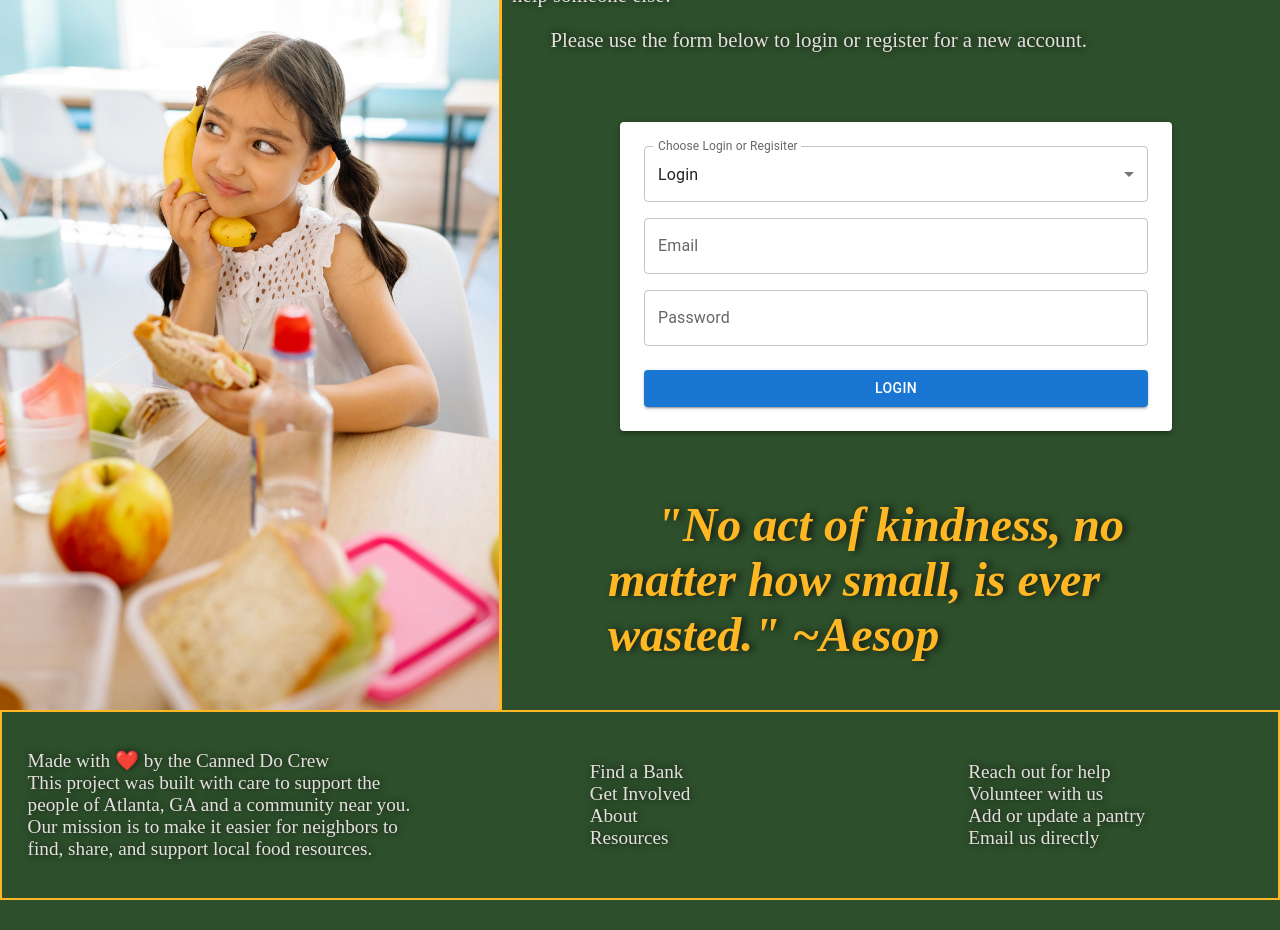
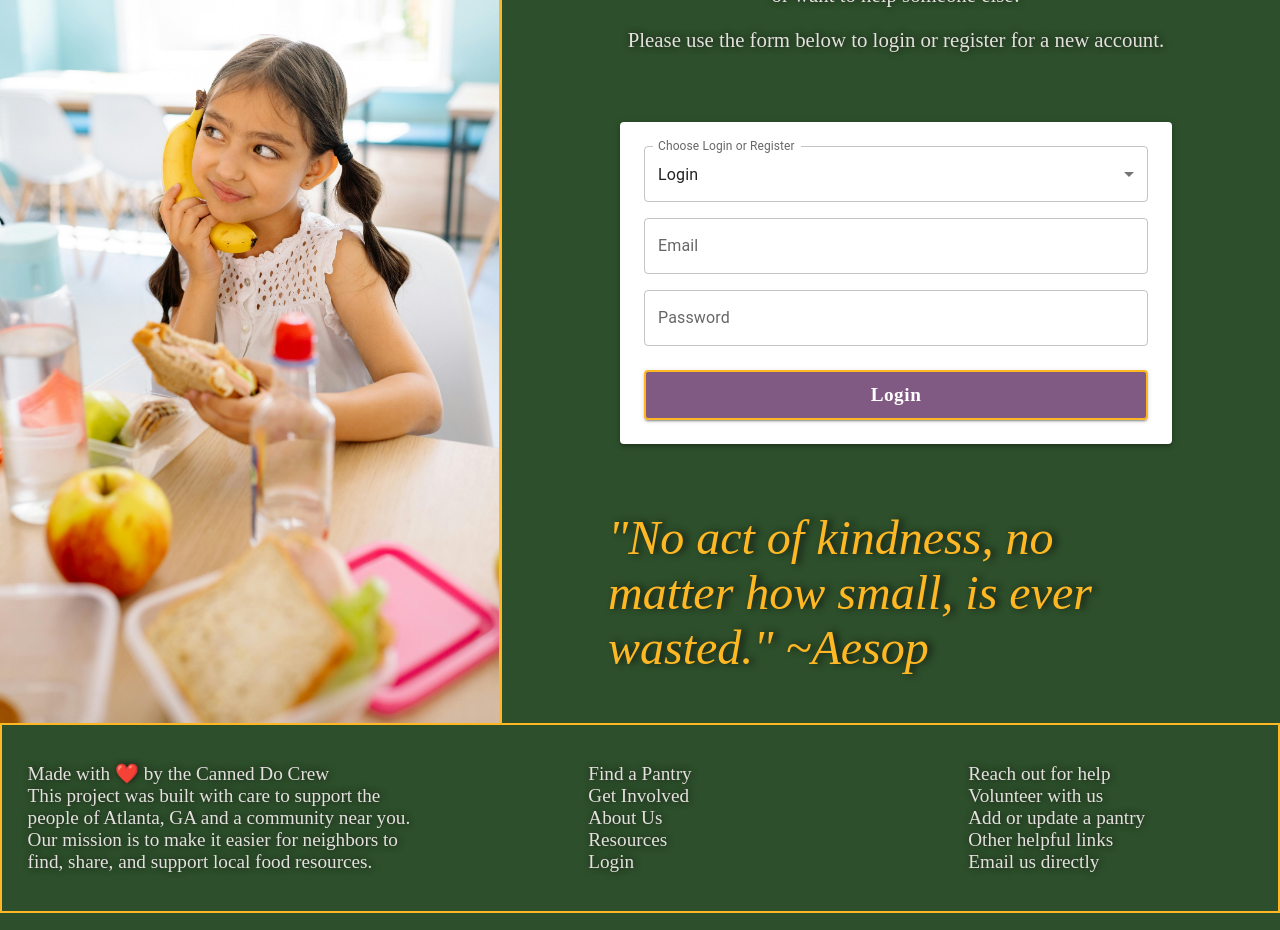
Before and after one commit to Missi3girl/pantry-client, a React (Vite) app: page /getinvolved in a window 1280 px wide. Shown: the part 360-1290 px from the top of the page. Before the commit the page ends 1266 px from the top, so only its background shows below. Built offline with nearby package versions, Linux system fonts and the light colour scheme; no server answers; a web font is replaced by a local one.

Commit message:
Matched styling of getinvolve form to login form, fixed resizing issues with p tags, centered headlines, edited footer links

```diff
--- a/src/components/getInvolvedPage/GetInvolved.css
+++ b/src/components/getInvolvedPage/GetInvolved.css
@@ -28,10 +28,12 @@
 
 #pInvolved {
     font-size: 1.3em;
-    text-indent: 5%;
     font-family: "mrs-eaves-roman-small-caps", "mrs-eaves", serif;
     color: var(--grey);
     text-shadow: var(--black) 1px 0 7px;
+    padding-right: 20px;
+    padding-left: 20px;
+    text-align: center;
 }
 
 h2 {
@@ -39,6 +41,15 @@ h2 {
     font-size: 3em;
     padding: 0 1em;
     margin-top: 3%;
+    text-shadow: var(--black) 4px 0 7px;
+}
+
+#quote {
+    font-family: "mrs-eaves", serif;
+    font-style: italic;
+    font-size: 4em;
+    padding: 0 2em;
+    color: var(--gold);
     text-shadow: var(--black) 4px 0 7px;
 }
 
--- a/src/components/getInvolvedPage/GetInvolved.jsx
+++ b/src/components/getInvolvedPage/GetInvolved.jsx
@@ -13,13 +13,13 @@ export default function GetInvolved() {
      <div id="mainInvolved">
             <div className="involvedForm">
             <h2>Get Involved</h2>
-            <p id="pInvolved">We would love the opportunity to work with you; whether you need help, or want to help someone else!</p>
+            <p id="pInvolved">We would love the opportunity to work with you; whether you need help,<br />or want to help someone else!</p>
             <p id="pInvolved">Please use the form below to login or register for a new account.</p><br />
 
             <LoginRegForm />
 
             <br/>
-            <h3 id="quote">"No act of kindness, no matter how small, is ever wasted." ~Aesop</h3>
+            <p id="quote">"No act of kindness, no matter how small, is ever wasted." ~Aesop</p>
             </div>
             <div className="involvedPhoto">
                 <div id="photoDiv">
--- a/src/components/getInvolvedPage/LoginRegForm.jsx
+++ b/src/components/getInvolvedPage/LoginRegForm.jsx
@@ -121,7 +121,7 @@ export default function LoginRegForm() {
         <Container maxWidth="sm" sx={{ mt: 4 }}>
             <Paper sx={{ p: 3, boxShadow: 3 }}>
                 <FormControl fullWidth error={!!errors.mode} sx={{ mb: 2 }}>
-                    <InputLabel id="auth-mode-label">Choose Login or Regisiter</InputLabel>
+                    <InputLabel id="auth-mode-label">Choose Login or Register</InputLabel>
                     <Select
                         labelId="auth-mode-label"
                         id="auth-mode"
@@ -131,6 +131,14 @@ export default function LoginRegForm() {
                         MenuProps={{
                             PaperProps: {
                                 sx: {
+                                    backgroundColor: 'var(--green)',
+                                    input: {
+                                        fontFamily: '"mrs-eaves", serif',
+                                        backgroundColor: 'var(--purple)',
+                                        '::placeholder': {
+                                            color: 'var(--grey)',
+                                        }
+                                    },
                                     width: 'auto',
                                     '& .MuiMenu-list': {
                                         display: 'flex',
@@ -140,8 +148,12 @@ export default function LoginRegForm() {
                                         padding: 0
                                     },
                                     '& .MuiMenuItem-root': {
+                                        '&.Mui-focused fieldset': {
+                                            borderColor: 'var(--gold)',
+                                            borderWidth:'2px',
+                                        },
                                         fontFamily: 'mrs-eaves, serif',
-                                        color: 'var(--green)',
+                                        color: 'var(--grey)',
                                         fontSize: '1.5rem',
                                         padding: '10px 16px',
                                         borderBottom: '1px solid var(--gold)',
@@ -151,7 +163,7 @@ export default function LoginRegForm() {
                                         '&:hover': {
                                             backgroundColor: '#f3e5f5',
                                             color: 'var(--purple)'
-                                        },
+                                        }
                                     },
                                 },
                             },
@@ -212,7 +224,23 @@ export default function LoginRegForm() {
                         sx={{ mb: 3 }}
                     />
 
-                    <Button variant="contained" type="submit" fullWidth>
+                    <Button   variant="contained"
+  type="submit"
+  fullWidth
+  sx={{
+    backgroundColor: 'var(--purple)',
+    border: '2px solid var(--gold)',
+    color: 'white',
+    fontFamily: '"mrs-eaves", serif',
+    fontWeight: 'bold',
+    fontSize: '1.2rem',
+    textTransform: 'none',
+    '&:hover': {
+      backgroundColor: '#FFB823',
+      color: 'var(--black)',
+    }
+  }}
+>
                         {mode === 'login' ? 'Login' : 'Register'}
                     </Button>
                 </form>
--- a/src/components/headerFooterPage/Footer.jsx
+++ b/src/components/headerFooterPage/Footer.jsx
@@ -14,17 +14,19 @@ Our mission is to make it easier for neighbors to find, share, and support local
             </div>
             <div id="footer2">
                            <ol className="footer-ol">
-                   <li><Link to="/" className="footer-link">Find a Bank</Link></li>
+                   <li><Link to="/" className="footer-link">Find a Pantry</Link></li>
                    <li><Link to="/getinvolved" className="footer-link">Get Involved</Link></li>
-                   <li><Link to="/about" className="footer-link">About</Link></li>
+                   <li><Link to="/about" className="footer-link">About Us</Link></li>
                    <li><Link to="/resources" className="footer-link">Resources</Link></li>
+                   <li><Link to="/getinvolved" className="footer-link">Login</Link></li>
             </ol>
             </div>
             <div id="footer3">
                          <ol className="footer-sponsor-ol">
-                  <li><a href="/"  className="footer-link">Reach out for help</a></li>
-                   <li><a href="/" className="footer-link">Volunteer with us</a></li>
-                   <li><a href="/" className="footer-link">Add or update a pantry</a></li>
+                  <li><a href="/getinvolved"  className="footer-link">Reach out for help</a></li>
+                   <li><a href="/getinvolveds" className="footer-link">Volunteer with us</a></li>
+                   <li><a href="/getinvolved" className="footer-link">Add or update a pantry</a></li>
+                   <li><a href="/resources" className="footer-link">Other helpful links</a></li>
                    <li><a href="mailto:canneddocrew@gmail.com"  className="footer-link">Email us directly </a></li>
             </ol>
             </div>
--- a/src/components/headerFooterPage/Header.jsx
+++ b/src/components/headerFooterPage/Header.jsx
@@ -21,7 +21,7 @@ function Header() {
           </div>
         <div id="nav">
              <ul class="nav-ul">
-                   <li><Link to="/" className="nav-link">Find a Bank</Link></li>
+                   <li><Link to="/" className="nav-link">Find a Pantry</Link></li>
                    <li><Link to="/getinvolved" className="nav-link">Get Involved</Link></li>
                    <li><Link to="/about" className="nav-link">About</Link></li>
                    <li><Link to="/resources"className="nav-link">Resources</Link></li>
--- a/src/components/homePage/Home.css
+++ b/src/components/homePage/Home.css
@@ -36,7 +36,7 @@ body {
     height: 100%;
     width: 25%;
     overflow: auto;
-    padding-right: 1rem;
+    align-items: center;
 }
 
 .mapSection {
@@ -55,12 +55,13 @@ body {
   .locationCard {
     background-color: hsla(41, 100%, 57%, .7);
     width: 84%;
-    padding: 10px;
+    padding: 5px;
     border-radius: 25px;
     text-align: center;
     font-weight: bold;
     color: #141A13;
     box-shadow: 2px 2px 4px rgba(0,0,0,0.1);
+    padding-left: 4px;
   }
 
     .map-box {
@@ -110,6 +111,23 @@ body {
   }
 
 
+#moreInfo {
+  text-align: center;
+  width: 100%;
+  padding-top: .6em;
+  font-size: 1.4em;
+}
+
+#bankTitle {
+    justify-content: center;
+  align-items: center;
+  width: 100%;
+    padding: 0;
+    margin: 0;
+    text-align: center;
+  width: 100%;
+  padding-top: .4em;
+}
 
 
 /*
--- a/src/components/homePage/Home.jsx
+++ b/src/components/homePage/Home.jsx
@@ -8,7 +8,7 @@ const Home = () => {
     <div className="container">
      <div id="mainHome">
       <div className="locationList">
-        <h2>Find a Pantry</h2>
+        <p id="moreInfo">Click a pantry for more information.</p>
           <div className="locationCard"><h3>Toco Hills Community Alliance </h3></div>
           <div className="locationCard"><h3>Atlanta Community Food Bank</h3></div>
           <div className="locationCard"><h3>Intown Cares</h3></div>
@@ -16,6 +16,7 @@ const Home = () => {
           <div className="locationCard"><h3>Food4Lives</h3></div>
           </div>
                 <div className="mapSection">
+
           <Map />
           <SearchBar />
                 </div>
--- a/src/components/homePage/Map.jsx
+++ b/src/components/homePage/Map.jsx
@@ -1,6 +1,7 @@
 import React, { useRef, useEffect, useState } from 'react';
 import mapboxgl from 'mapbox-gl';
 import 'mapbox-gl/dist/mapbox-gl.css';
+import './Home.css'
 
 mapboxgl.accessToken = 'pk.eyJ1IjoiY2FubmVkZG9jcmV3IiwiYSI6ImNtZDNwemMwYTA3Nngya29paGpkZGd1cTQifQ.zqgZy0q8PJVH9rA7VdSDog';
 
@@ -47,6 +48,7 @@ const Map = () => {
     <div>
       <div style={{ display: 'flex', flexDirection: 'column', paddingLeft: '2em' }}>
       <div className="sidebar" style={{ padding: '0.5rem' }}>
+        <h2 id="bankTitle">Find a Pantry</h2>
         <p id="longlat">Longitude: {lng} | Latitude: {lat} | Zoom: {zoom}</p>
       </div>
       <div
--- a/src/components/resourcesPage/RsrcList.css
+++ b/src/components/resourcesPage/RsrcList.css
@@ -36,6 +36,7 @@ h2 {
     padding: 0 1em;
     margin-top: 3%;
     color: var(--grey);
+    text-align: center;
 }
 
 h3 {
```
